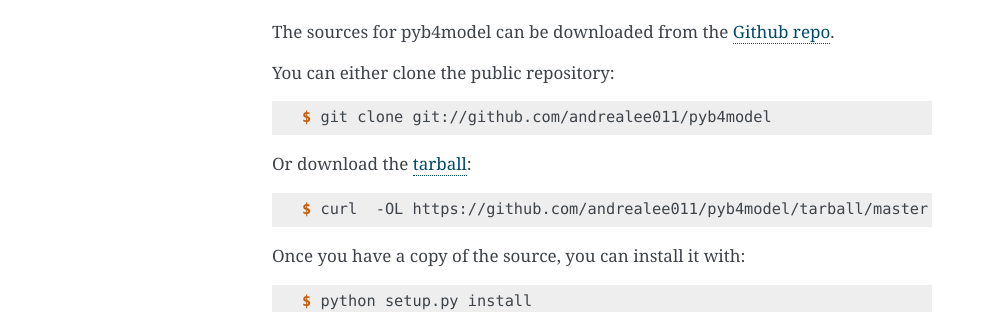
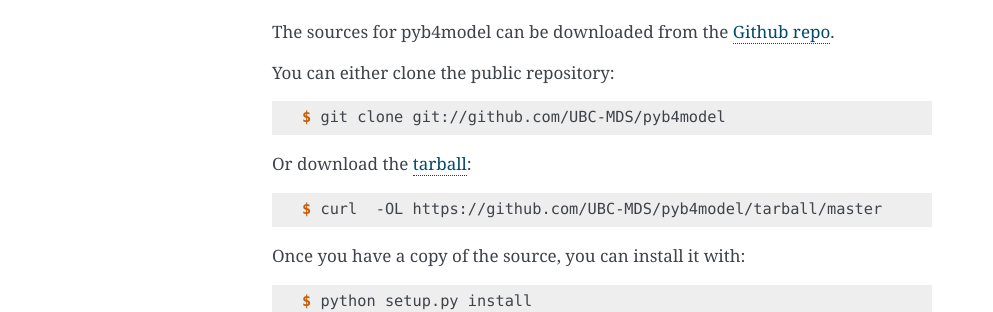
Before and after one commit to UBC-MDS/pyb4model, a Sphinx documentation site: the page built from docs/installation.rst, in a window 1280 px wide. Shown: the part 448-760 px from the top of the page, without its empty margins (148-1141 px from the left). Built offline with Sphinx 7.4.7, drawn with Linux system fonts in a browser that asks for light colours; pages that are not in the unit, such as notebooks, are missing from menus.

Commit message:
Update on Installation Doc

```diff
--- a/docs/installation.rst
+++ b/docs/installation.rst
@@ -32,13 +32,13 @@
 
 .. code-block:: console
 
-    $ git clone git://github.com/andrealee011/pyb4model
+    $ git clone git://github.com/UBC-MDS/pyb4model
 
 Or download the `tarball`_:
 
 .. code-block:: console
 
-    $ curl  -OL https://github.com/andrealee011/pyb4model/tarball/master
+    $ curl  -OL https://github.com/UBC-MDS/pyb4model/tarball/master
 
 Once you have a copy of the source, you can install it with:
 
@@ -47,5 +47,5 @@
     $ python setup.py install
 
 
-.. _Github repo: https://github.com/andrealee011/pyb4model
-.. _tarball: https://github.com/andrealee011/pyb4model/tarball/master
+.. _Github repo: https://github.com/UBC-MDS/pyb4model
+.. _tarball: https://github.com/UBC-MDS/pyb4model/tarball/master
```
